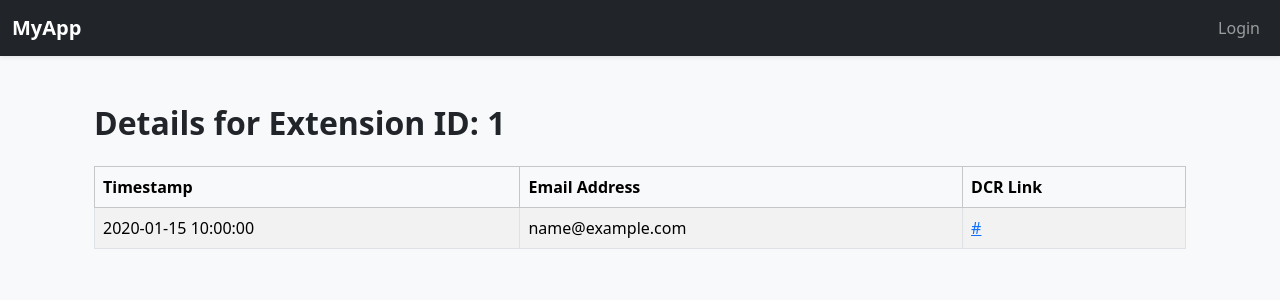
After one commit to VGokulnath/Dashboard-DCR, a FastAPI app: template app/templates/extension_by.html in a window 1280 px wide. The commit adds this page. Shown: the top 300 px of the page. Run offline with FastAPI, Linux system fonts and the light colour scheme; the template is opened without the code that fills it: most values are stand-ins (such as "Sample title", 1, 10 or a date in 2020).

Commit message:
Login page added

```diff
--- a/app/main.py
+++ b/app/main.py
@@ -1,13 +1,22 @@
-from fastapi import FastAPI, Request,Depends
+from fastapi import FastAPI, Request,Depends,Form,HTTPException
 from fastapi.staticfiles import StaticFiles
 from fastapi.templating import Jinja2Templates
 from fastapi.responses import HTMLResponse,RedirectResponse
 from .import models
+from jose import JWTError, jwt
+from datetime import datetime, timedelta
 from app.db import SessionLocal, engine
 from app.models import Base, SheetData
 from app.utils.sheet import get_sheet_data
 from sqlalchemy.orm import Session
 
+
+
+SECRET_KEY = "supersecretkey"
+ALGORITHM = "HS256"
+ACCESS_TOKEN_EXPIRE_MINUTES = 30
+
+ALLOWED_EMAILS = ["admin@example.com", "manager@example.com"]
 
 
 app = FastAPI()
@@ -22,6 +31,52 @@ def get_db():
         yield db
     finally:
         db.close()
+
+
+
+def create_access_token(data: dict, expires_delta: timedelta | None = None):
+    to_encode = data.copy()
+    expire = datetime.utcnow() + (expires_delta or timedelta(minutes=15))
+    to_encode.update({"exp": expire})
+    return jwt.encode(to_encode, SECRET_KEY, algorithm=ALGORITHM)
+
+def get_current_user(request: Request):
+    token = request.cookies.get("access_token")
+    if not token:
+        raise HTTPException(status_code=302, detail="Not logged in", headers={"Location": "/login"})
+
+    try:
+        payload = jwt.decode(token, SECRET_KEY, algorithms=[ALGORITHM])
+        email: str = payload.get("sub")
+        if email is None or email not in ALLOWED_EMAILS:
+            raise HTTPException(status_code=302, headers={"Location": "/login"})
+        return email
+    except JWTError:
+        raise HTTPException(status_code=302, headers={"Location": "/login"})
+
+
+@app.get("/login", response_class=HTMLResponse)
+def login_page(request: Request):
+    return templates.TemplateResponse("login.html", {"request": request, "error": ""})
+
+@app.post("/login", response_class=HTMLResponse)
+def login(email: str = Form(...)):
+    if email not in ALLOWED_EMAILS:
+        return templates.TemplateResponse("login.html", {"request": {}, "error": "Access denied!"})
+
+    access_token = create_access_token(data={"sub": email}, expires_delta=timedelta(minutes=ACCESS_TOKEN_EXPIRE_MINUTES))
+    response = RedirectResponse(url="/dashboard", status_code=303)
+    response.set_cookie(key="access_token", value=access_token, httponly=True, max_age=1800)
+    return response
+
+@app.get("/logout")
+def logout():
+    response = RedirectResponse(url="/login")
+    response.delete_cookie("access_token")
+    return response
+
+
+
 
 @app.post("/import-sheet")
 def import_sheet(db: Session = Depends(get_db)):
@@ -40,14 +95,30 @@ def import_sheet(db: Session = Depends(get_db)):
     )
 
 @app.get("/dashboard", response_class=HTMLResponse)
-def get_dashboard(request: Request, db: Session = Depends(get_db), message: str = "", show: str = ""):
+def get_dashboard(
+    request: Request,
+    db: Session = Depends(get_db),
+    current_user: str = Depends(get_current_user),
+    message: str = "",
+    show: str = "",
+    sort:str="asc"):
     names = []
+    leads = []
     if show == "data":
-        names = db.query(SheetData).order_by(SheetData.id).all()
+        query = db.query(SheetData)
+        if sort == "timestamp_desc":
+            names = db.query(SheetData).order_by(SheetData.timestamp.desc()).all()
+        elif sort == "timestamp_desc":
+            names = db.query(SheetData).order_by(SheetData.timestamp.asc()).all()
+        else:
+            names = db.query(SheetData).order_by(SheetData.id).all()
+        leads = db.query(SheetData.teamlead).distinct().all()
     return templates.TemplateResponse("dashboard.html", {
         "request": request,
         "message": message,
-        "names": names
+        "names": names,
+        "leads": leads,
+        "sort":sort,
     })
 
 @app.get('/dashboard/details/{id}',response_class=HTMLResponse)
@@ -66,3 +137,33 @@ def detail(email_address:str,request: Request, db: Session = Depends(get_db)):
         "emails" : emails,
         "email_address": email_address
     })
+
+@app.get('/dashboard/search-extension',response_class=HTMLResponse)
+def redirect_to_search(extension_id:str):
+    return RedirectResponse(
+        url=f"/dashboard/search-extension/{extension_id}",
+        status_code=303
+    )
+
+@app.get('/dashboard/search-extension/{extension_id}',response_class=HTMLResponse)
+def search(extension_id:str, request: Request, db: Session = Depends(get_db)):
+    if extension_id:
+        extension_by = db.query(SheetData).order_by(SheetData.timestamp).filter(SheetData.extension_id==extension_id).all()
+        return templates.TemplateResponse("extension_by.html",{
+        "request": request,
+        "extension_id": extension_id,
+        "extension_by": extension_by
+    })
+
+
+@app.get('/dashboard/search-lead', response_class=HTMLResponse)
+def search_by_lead(teamlead: str, request: Request = None, db: Session = Depends(get_db)):
+    selected_lead = []
+    if teamlead:
+        selected_lead = db.query(SheetData).order_by(SheetData.extension_id).filter(SheetData.teamlead == teamlead).all()
+        return templates.TemplateResponse("selected_lead_details.html",{
+            "request": request,
+            "selected_lead": selected_lead,
+            "teamlead": teamlead
+        })
+    return RedirectResponse(url="/dashboard", status_code=303)
--- a/app/templates/base.html
+++ b/app/templates/base.html
@@ -4,16 +4,68 @@
     <meta charset="UTF-8" />
     <meta name="viewport" content="width=device-width, initial-scale=1.0" />
     <title>{% block title %}Dashboard{% endblock %}</title>
-    <!-- Bootstrap CSS CDN -->
-    <link href="https://cdn.jsdelivr.net/npm/bootstrap@5.3.3/dist/css/bootstrap.min.css" rel="stylesheet" integrity="sha384-QWTKZyjpPEjISv5WaRU9OFeRpok6YctnYmDr5pNlyT2bRjXh0JMhjY6hW+ALEwIH" crossorigin="anonymous">
+    <!-- Bootstrap CSS -->
+    <link href="https://cdn.jsdelivr.net/npm/bootstrap@5.3.3/dist/css/bootstrap.min.css" rel="stylesheet">
+    <link rel="stylesheet" href="https://cdnjs.cloudflare.com/ajax/libs/font-awesome/6.4.0/css/all.min.css">
 </head>
 <body class="bg-light">
-    <!-- Main content block for child templates to fill -->
-    <div class="container py-5">
-        {% block content %}{% endblock %}
+
+<!-- Navbar -->
+<nav class="navbar navbar-expand-lg navbar-dark bg-dark shadow-sm justify-content-center">
+    <div class="container-fluid">
+        <a class="navbar-brand fw-semibold" href="/dashboard">MyApp</a>
+
+        <!-- Dashboard-specific buttons -->
+        {% if request.url.path.startswith("/dashboard") %}
+        <div class="d-flex gap-2 ms-3">
+            <!-- Add to DB -->
+            <form action="/import-sheet" method="post">
+                <button type="submit" class="btn btn-primary btn-sm">Add to DB</button>
+            </form>
+            <!-- Get Data -->
+            <form action="/dashboard" method="get">
+                <input type="hidden" name="show" value="data" />
+                <button type="submit" class="btn btn-success btn-sm">Get Data</button>
+            </form>
+            <!-- Search Extension -->
+            <form action="/dashboard/search-extension" method="get" class="d-flex">
+                <input type="text" name="extension_id" class="form-control form-control-sm me-2" placeholder="Extension ID" />
+                <button type="submit" class="btn btn-outline-light btn-sm">Search</button>
+            </form>
+            <!-- Team Lead Dropdown -->
+            <form action="/dashboard/search-lead" method="get">
+                <select name="teamlead" class="form-select form-select-sm w-auto" onchange="this.form.submit()">
+                    <option value="" disabled selected>Select a Lead</option>
+                    {% for lead in leads %}
+                    <option value="{{ lead[0] }}">{{ lead[0] }}</option>
+                    {% endfor %}
+                </select>
+            </form>
+        </div>
+        {% endif %}
+
+        <div class="collapse navbar-collapse">
+            <ul class="navbar-nav ms-auto">
+                {% if request.cookies.get("access_token") %}
+                    <li class="nav-item">
+                        <a class="nav-link" href="/logout">Logout</a>
+                    </li>
+                {% else %}
+                    <li class="nav-item">
+                        <a class="nav-link" href="/login">Login</a>
+                    </li>
+                {% endif %}
+            </ul>
+        </div>
     </div>
+</nav>
 
-    <!-- Bootstrap JS CDN -->
-    <script src="https://cdn.jsdelivr.net/npm/bootstrap@5.3.3/dist/js/bootstrap.bundle.min.js" integrity="sha384-YvpcrYf0tY3lHB60NNkmXc5s9fDVZLESaAA55NDzOxhy9GkcIdslK1eN7N6jIeHz" crossorigin="anonymous"></script>
+<!-- Main container -->
+<div class="container py-4">
+    {% block content %}{% endblock %}
+</div>
+
+<!-- Bootstrap JS -->
+<script src="https://cdn.jsdelivr.net/npm/bootstrap@5.3.3/dist/js/bootstrap.bundle.min.js"></script>
 </body>
 </html>
--- /dev/null
+++ b/app/templates/extension_by.html
@@ -0,0 +1,40 @@
+{% extends "base.html" %}
+
+{% block title %}Details of Extension ID: {{ extension_id }}{% endblock %}
+
+{% block content %}
+<div class="container mt-4">
+
+  <h2 class="fw-bold text-dark mb-4">Details for Extension ID: {{ extension_id }}</h2>
+
+  {% if extension_by %}
+    <div class="table-responsive">
+      <table class="table table-bordered table-striped align-middle">
+        <thead class="table-light">
+          <tr>
+            <th scope="col">Timestamp</th>
+            <th scope="col">Email Address</th>
+            <th scope="col">DCR Link</th>
+          </tr>
+        </thead>
+        <tbody>
+          {% for row in extension_by %}
+            <tr>
+              <td>{{ row.timestamp }}</td>
+              <td>{{ row.email_address }}</td>
+              <td>
+                <a href="{{ row.dcr_link }}" class="text-primary" target="_blank">
+                  {{ row.dcr_link }}
+                </a>
+              </td>
+            </tr>
+          {% endfor %}
+        </tbody>
+      </table>
+    </div>
+  {% else %}
+    <div class="alert alert-warning">No data found for this Extension ID.</div>
+  {% endif %}
+
+</div>
+{% endblock %}
```
Also changed, not shown: app/templates/dashboard.html (+13 -19 lines), app/templates/login.html (added, +25 -0 lines), app/templates/selected_lead_details.html (added, +40 -0 lines), app/utils/sheet.py (line endings or trailing spaces), 1 other file.
